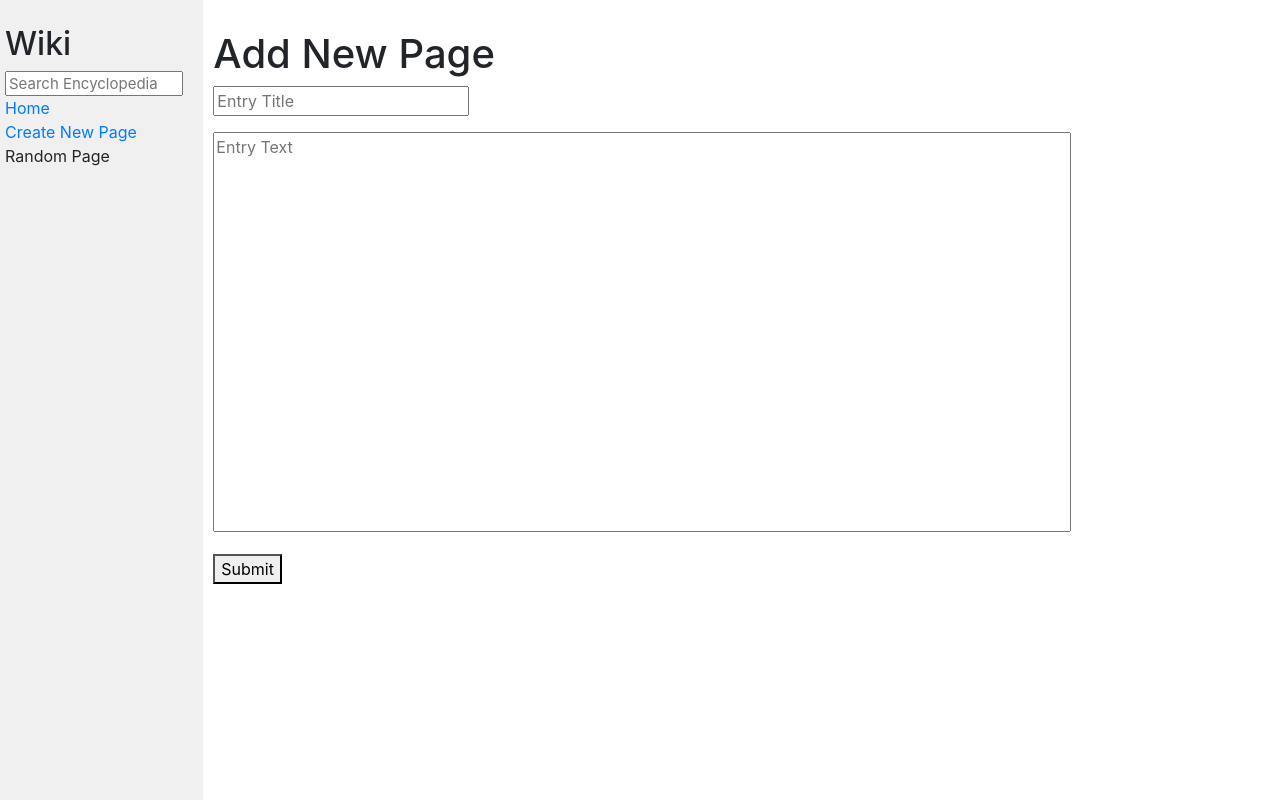
After one commit to mdivana/cs50web_p1, a Django app: page /newpage/ in a window 1280 px wide. The commit adds this page. Run offline with Django 3.2, Linux system fonts and the light colour scheme; some libraries are stand-ins or nearby versions.

Commit message:
added create new page functionality

```diff
--- a/encyclopedia/static/encyclopedia/styles.css
+++ b/encyclopedia/static/encyclopedia/styles.css
@@ -13,8 +13,9 @@ h1 {
 }
 
 textarea {
-    height: 90vh;
+    height: 50vh;
     width: 80%;
+    resize: none
 }
 
 .main {
--- a/encyclopedia/templates/encyclopedia/layout.html
+++ b/encyclopedia/templates/encyclopedia/layout.html
@@ -19,7 +19,7 @@
                     <a href="{% url 'index' %}">Home</a>
                 </div>
                 <div>
-                    Create New Page
+                    <a href="{% url 'newpage' %}">Create New Page</a>
                 </div>
                 <div>
                     Random Page
--- /dev/null
+++ b/encyclopedia/templates/encyclopedia/newpage.html
@@ -0,0 +1,19 @@
+{% extends "encyclopedia/layout.html" %}
+
+{% block title %}
+    Create New Page
+{% endblock %}
+
+{% block body %}
+    <form action="{% url 'savepage' %}" method="POST">
+        {% csrf_token %}
+        <h1>Add New Page</h1>
+        <div class="form-group">
+            <input placeholder="Entry Title" type="text" name="title">
+        </div>
+        <div class="form-group">
+            <textarea placeholder="Entry Text" name="text"></textarea>
+        </div>
+        <button type="submit">Submit</button>
+    </form>
+{% endblock %}
--- a/encyclopedia/urls.py
+++ b/encyclopedia/urls.py
@@ -1,9 +1,10 @@
-from turtle import title
 from django.urls import path
 from . import views
 
 urlpatterns = [
     path("", views.index, name="index"),
     path("wiki/<str:entry>/", views.entrypage, name="entry"),
-    path("search", views.search, name="search"),
+    path("search", views.searchpage, name="search"),
+    path("newpage/", views.newpage, name="newpage"),
+    path("save", views.savepage, name="savepage"),
 ]
--- a/encyclopedia/views.py
+++ b/encyclopedia/views.py
@@ -17,18 +17,23 @@ def converter(entry):
 def entrypage(request, entry):
     html = converter(entry)
     if html is None:
-        return render(request, "encyclopedia/noenrty.html", {"entrytitle": entry})
+        return render(request, "encyclopedia/noenrty.html", {
+            "entrytitle": entry
+        })
     else:
         return render(request, "encyclopedia/entrypage.html", {
             "entry": html,
             "entrytitle": entry,
         })
 
-def search(request):
+def searchpage(request):
     query = request.GET.get('q','')
     entries = util.list_entries()
+    html = converter(query)
     if (util.get_entry(query) is not None):
-        return HttpResponseRedirect(reverse("entry", kwargs={'entry': query}))
+        return render(request, "encyclopedia/entrypage.html", {
+            "entry": html
+            })
     else:
         entry_list = []
         for entry in entries:
@@ -39,3 +44,20 @@ def search(request):
             "search": True,
             "query": query,
         })
+
+def newpage(request):
+    return render(request, "encyclopedia/newpage.html")
+
+def savepage(request):
+    if request.method == "POST":
+        title = request.POST('title')
+        text = request.POST('text')
+        html = converter(title)
+        if title in util.list_entries():
+            return render(request, "encyclopedia/alreadyexists.html")
+        else:
+            util.save_entry(title, text)
+            html = converter(title)
+            return render(request, "encyclopedia/entrypage.html", {
+                "entry": html
+            })
```
